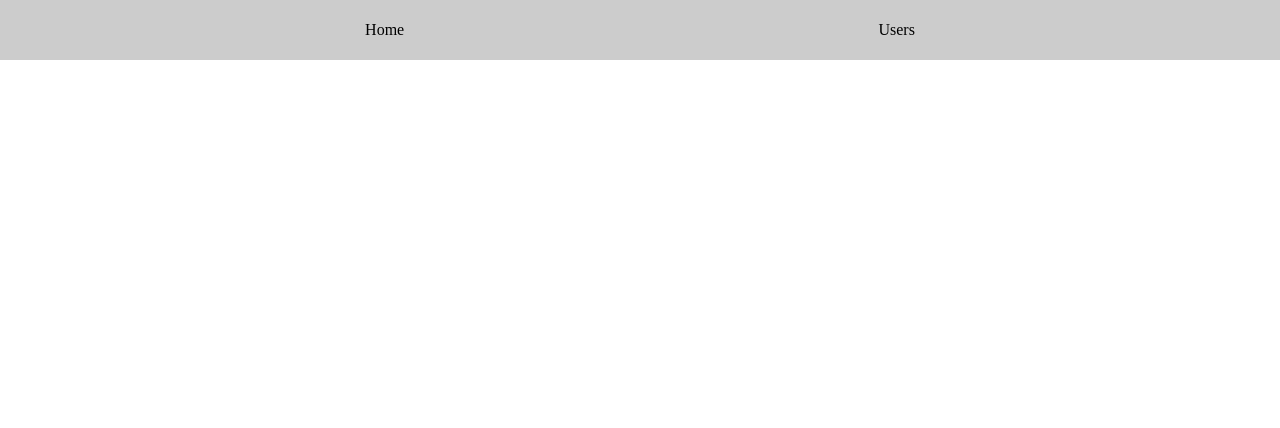
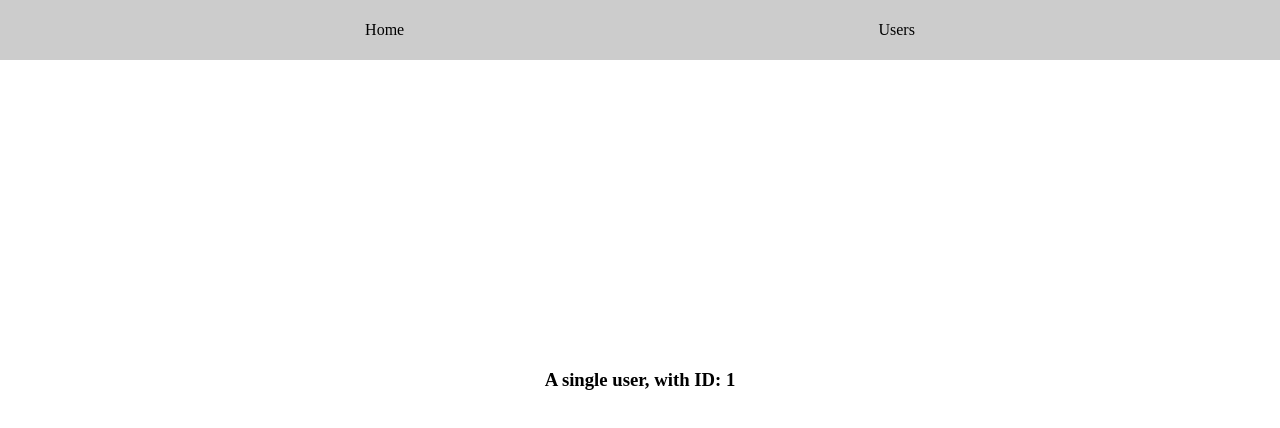
Before and after one commit to jonatassaraiva/learning-nuxtjs_basic, a Nuxt app: page /users/1 in a window 1280 px wide. Before the commit this address had no page. Shown: the top 428 px of the page. Built offline with nearby package versions, Linux system fonts and the light colour scheme.

Commit message:
Add user details

```diff
--- /dev/null
+++ b/pages/users/_id/index.vue
@@ -0,0 +1,23 @@
+<template>
+  <div class="container">
+    <h3>A single user, with ID: {{ $route.params.id }}</h3>
+  </div>
+</template>
+
+<script>
+export default {
+  validate(data) {
+    return /^\d+$/.test(data.params.id);
+  }
+};
+</script>
+
+<style>
+.container {
+  min-height: 80vh;
+  display: flex;
+  justify-content: center;
+  align-items: center;
+  text-align: center;
+}
+</style>
--- a/pages/users.vue
+++ b/pages/users/index.vue
@@ -1,5 +1,6 @@
 <template>
   <div class="container">
+    <label for="input">Number:</label>
     <input type="text" v-model="userId">
     <button @click="onLoadUser">Load User</button>
   </div>
```
